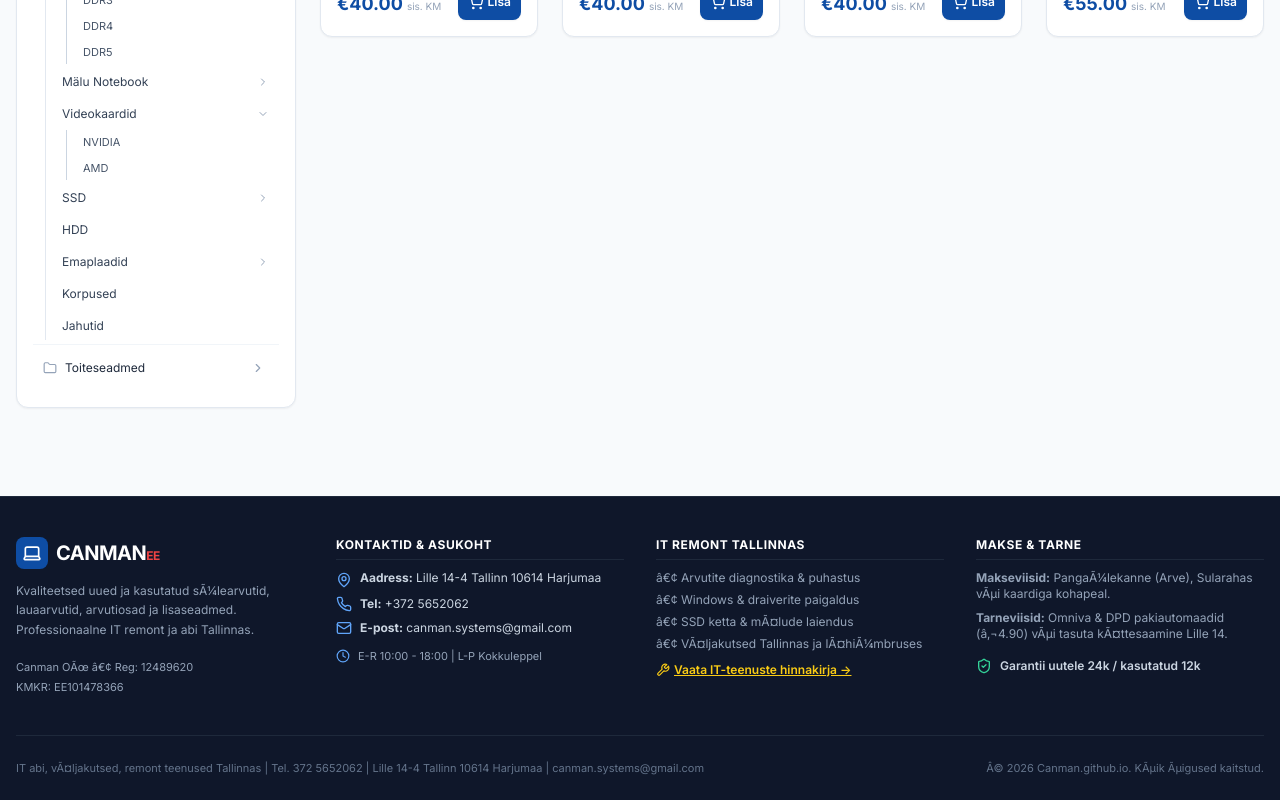
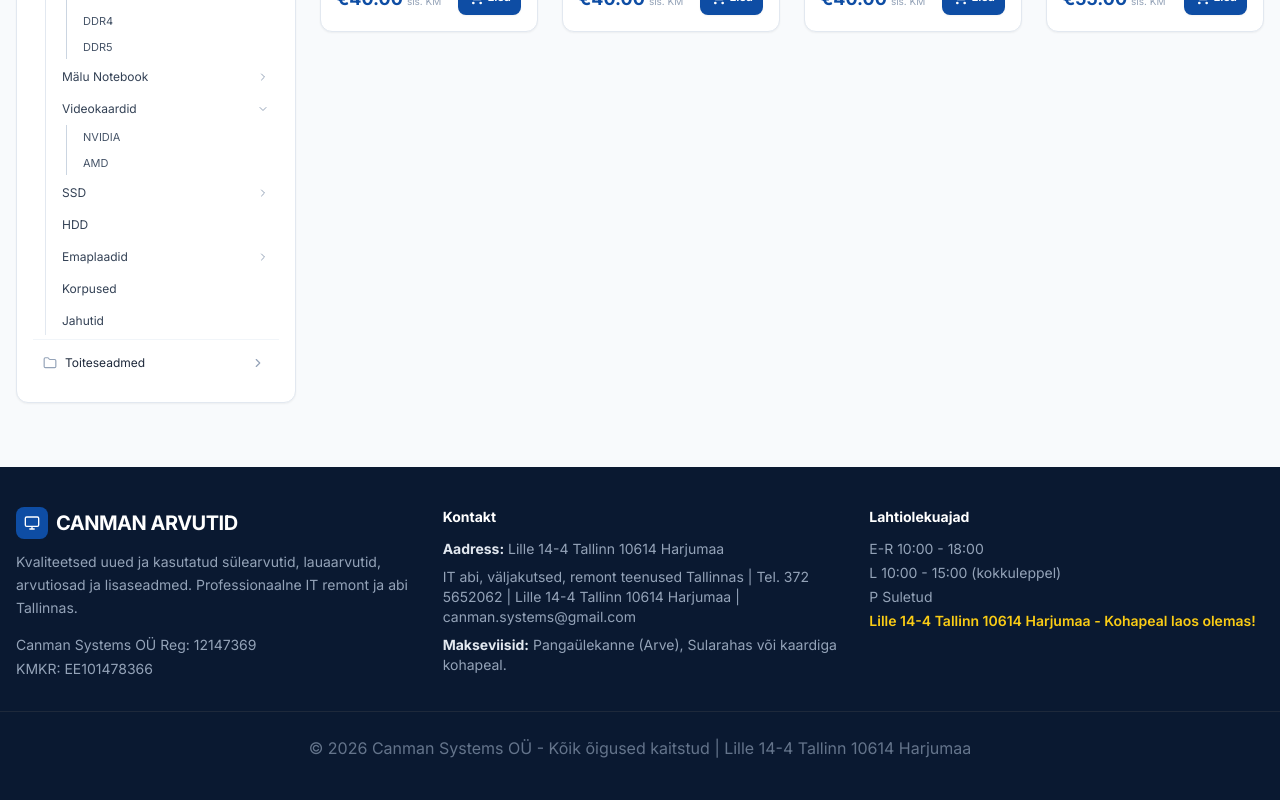
Before and after one commit to raivoto/canman.github.io, a Next.js app: page / in a window 1280 px wide. Shown: the part 1190-1990 px from the top of the page. Built offline with nearby package versions, Linux system fonts and the light colour scheme.

Commit message:
Header CANMAN ARVUTID both blue #0e4da4, Footer use component 12147369 Harjumaa

```diff
--- a/src/components/Footer.tsx
+++ b/src/components/Footer.tsx
@@ -1,118 +1,46 @@
-'use client';
+import React from 'react';
 
-import React from 'react';
-import Link from 'next/link';
-import { Phone, Mail, MapPin, Wrench, Laptop, ShieldCheck, Clock } from 'lucide-react';
-
-interface FooterProps {
-  onOpenServicesModal: () => void;
-}
-
-export const Footer: React.FC<FooterProps> = ({ onOpenServicesModal }) => {
+export const Footer: React.FC = () => {
   return (
-    <footer className="bg-slate-900 text-slate-300 pt-10 pb-6 mt-16 border-t border-slate-800 text-xs">
-      <div className="max-w-7xl mx-auto px-4">
-        {/* Main Footer Grid */}
-        <div className="grid grid-cols-1 md:grid-cols-4 gap-8 pb-10 border-b border-slate-800">
-          {/* Col 1: Store Intro */}
-          <div className="space-y-3">
-            <div className="flex items-center space-x-2">
-              <div className="w-8 h-8 bg-[#0e4da4] rounded-lg flex items-center justify-center text-white">
-                <Laptop className="w-5 h-5" />
-              </div>
-              <span className="text-xl font-black text-white tracking-tight">
-                CANMAN<span className="text-red-500 font-bold text-xs">EE</span>
-              </span>
+    <footer className="bg-[#0a1931] text-slate-300 py-10 mt-10">
+      <div className="max-w-7xl mx-auto px-4 grid grid-cols-1 md:grid-cols-3 gap-8 text-sm">
+        <div>
+          <div className="flex items-center gap-2 mb-3">
+            <div className="w-8 h-8 bg-[#0e4da4] rounded-lg flex items-center justify-center text-white">
+              <svg width="16" height="16" viewBox="0 0 24 24" fill="none" stroke="currentColor" strokeWidth="2"><rect x="2" y="3" width="20" height="14" rx="2"/><path d="M8 21h8M12 17v4"/></svg>
             </div>
-            <p className="text-slate-400 text-xs leading-relaxed">
-              Kvaliteetsed uued ja kasutatud sÃ¼learvutid, lauaarvutid, arvutiosad ja lisaseadmed. Professionaalne IT remont ja abi Tallinnas.
-            </p>
-            <div className="pt-2 text-[11px] text-slate-400 space-y-1">
-              <p>Canman OÃœ â€¢ Reg: 12489620</p>
-              <p>KMKR: EE101478366</p>
+            <div className="text-xl font-black tracking-tight text-white leading-none">
+              CANMAN ARVUTID
             </div>
           </div>
-
-          {/* Col 2: Required Contact Details */}
-          <div className="space-y-2.5">
-            <h4 className="text-white font-bold uppercase tracking-wider text-xs border-b border-slate-800 pb-1.5">
-              Kontaktid & Asukoht
-            </h4>
-            <div className="space-y-2 text-slate-300">
-              <div className="flex items-start space-x-2">
-                <MapPin className="w-4 h-4 text-blue-400 flex-shrink-0 mt-0.5" />
-                <span>
-                  <strong>Aadress:</strong> Lille 14-4 Tallinn 10614 Harjumaa
-                </span>
-              </div>
-              <div className="flex items-center space-x-2">
-                <Phone className="w-4 h-4 text-blue-400 flex-shrink-0" />
-                <a href="tel:+3725652062" className="hover:text-white transition">
-                  <strong>Tel:</strong> +372 5652062
-                </a>
-              </div>
-              <div className="flex items-center space-x-2">
-                <Mail className="w-4 h-4 text-blue-400 flex-shrink-0" />
-                <a href="mailto:canman.systems@gmail.com" className="hover:text-white transition">
-                  <strong>E-post:</strong> canman.systems@gmail.com
-                </a>
-              </div>
-              <div className="flex items-center space-x-2 text-slate-400 text-[11px] pt-1">
-                <Clock className="w-3.5 h-3.5 text-blue-400" />
-                <span>E-R 10:00 - 18:00 | L-P Kokkuleppel</span>
-              </div>
-            </div>
-          </div>
-
-          {/* Col 3: Services Summary */}
-          <div className="space-y-2.5">
-            <h4 className="text-white font-bold uppercase tracking-wider text-xs border-b border-slate-800 pb-1.5">
-              IT Remont Tallinnas
-            </h4>
-            <ul className="space-y-1.5 text-slate-400">
-              <li>â€¢ Arvutite diagnostika & puhastus</li>
-              <li>â€¢ Windows & draiverite paigaldus</li>
-              <li>â€¢ SSD ketta & mÃ¤lude laiendus</li>
-              <li>â€¢ VÃ¤ljakutsed Tallinnas ja lÃ¤hiÃ¼mbruses</li>
-            </ul>
-            <button
-              onClick={onOpenServicesModal}
-              className="mt-2 inline-flex items-center space-x-1 text-xs font-semibold text-yellow-400 hover:text-yellow-300 underline"
-            >
-              <Wrench className="w-3.5 h-3.5" />
-              <span>Vaata IT-teenuste hinnakirja &rarr;</span>
-            </button>
-          </div>
-
-          {/* Col 4: Payment & Shipping */}
-          <div className="space-y-2.5">
-            <h4 className="text-white font-bold uppercase tracking-wider text-xs border-b border-slate-800 pb-1.5">
-              Makse & Tarne
-            </h4>
-            <div className="space-y-2 text-slate-400">
-              <p>
-                <strong>Makseviisid:</strong> PangaÃ¼lekanne (Arve), Sularahas vÃµi kaardiga kohapeal.
-              </p>
-              <p>
-                <strong>Tarneviisid:</strong> Omniva & DPD pakiautomaadid (â‚¬4.90) vÃµi tasuta kÃ¤ttesaamine Lille 14.
-              </p>
-              <div className="pt-2 flex items-center space-x-2 text-slate-300 font-semibold">
-                <ShieldCheck className="w-4 h-4 text-emerald-400" />
-                <span>Garantii uutele 24k / kasutatud 12k</span>
-              </div>
-            </div>
+          <p className="text-slate-400 text- leading-relaxed">
+            Kvaliteetsed uued ja kasutatud sülearvutid, lauaarvutid, arvutiosad ja lisaseadmed. Professionaalne IT remont ja abi Tallinnas.
+          </p>
+          <div className="mt-4 text- text-slate-400 space-y-1">
+            <p>Canman Systems OÜ Reg: 12147369</p>
+            <p>KMKR: EE101478366</p>
           </div>
         </div>
-
-        {/* Bottom Banner Required Text */}
-        <div className="pt-6 flex flex-col md:flex-row justify-between items-center text-slate-500 text-[11px] gap-2">
-          <div>
-            IT abi, vÃ¤ljakutsed, remont teenused Tallinnas | Tel. 372 5652062 | Lille 14-4 Tallinn 10614 Harjumaa | canman.systems@gmail.com
-          </div>
-          <div>
-            Â© {new Date().getFullYear()} Canman.github.io. KÃµik Ãµigused kaitstud.
+        <div>
+          <h4 className="font-bold text-white mb-3 text-sm">Kontakt</h4>
+          <div className="space-y-2 text- text-slate-400">
+            <p><strong className="text-slate-200">Aadress:</strong> Lille 14-4 Tallinn 10614 Harjumaa</p>
+            <p>IT abi, väljakutsed, remont teenused Tallinnas | Tel. 372 5652062 | Lille 14-4 Tallinn 10614 Harjumaa | canman.systems@gmail.com</p>
+            <p className="mt-3"><strong className="text-slate-200">Makseviisid:</strong> Pangaülekanne (Arve), Sularahas või kaardiga kohapeal.</p>
           </div>
         </div>
+        <div>
+          <h4 className="font-bold text-white mb-3 text-sm">Lahtiolekuajad</h4>
+          <div className="space-y-1 text- text-slate-400">
+            <p>E-R 10:00 - 18:00</p>
+            <p>L 10:00 - 15:00 (kokkuleppel)</p>
+            <p>P Suletud</p>
+            <p className="mt-3 text-yellow-400 font-semibold">Lille 14-4 Tallinn 10614 Harjumaa - Kohapeal laos olemas!</p>
+          </div>
+        </div>
+      </div>
+      <div className="max-w-7xl mx-auto px-4 mt-8 pt-6 border-t border-slate-800 text- text-slate-500 text-center">
+        © {new Date().getFullYear()} Canman Systems OÜ - Kõik õigused kaitstud | Lille 14-4 Tallinn 10614 Harjumaa
       </div>
     </footer>
   );
--- a/src/components/Header.tsx
+++ b/src/components/Header.tsx
@@ -73,8 +73,8 @@ export const Header: React.FC<HeaderProps> = ({
             <Laptop className="w-6 h-6" />
           </div>
           <div>
-            <div className="text-2xl font-black tracking-tight text-[#0e4da4] leading-none flex items-center gap-1">
-              CANMAN<span className="text-red-600 font-black text- bg-red-50 px-1.5 py-0.5 rounded border border-red-200 tracking-wide">ARVUTID</span>
+            <div className="text-2xl font-black tracking-tight text-[#0e4da4] leading-none">
+  CANMAN ARVUTID
             </div>
             <p className="text-[11px] text-slate-500 font-medium tracking-wide">
               Arvutid, Osad & IT Remont Tallinnas
```
